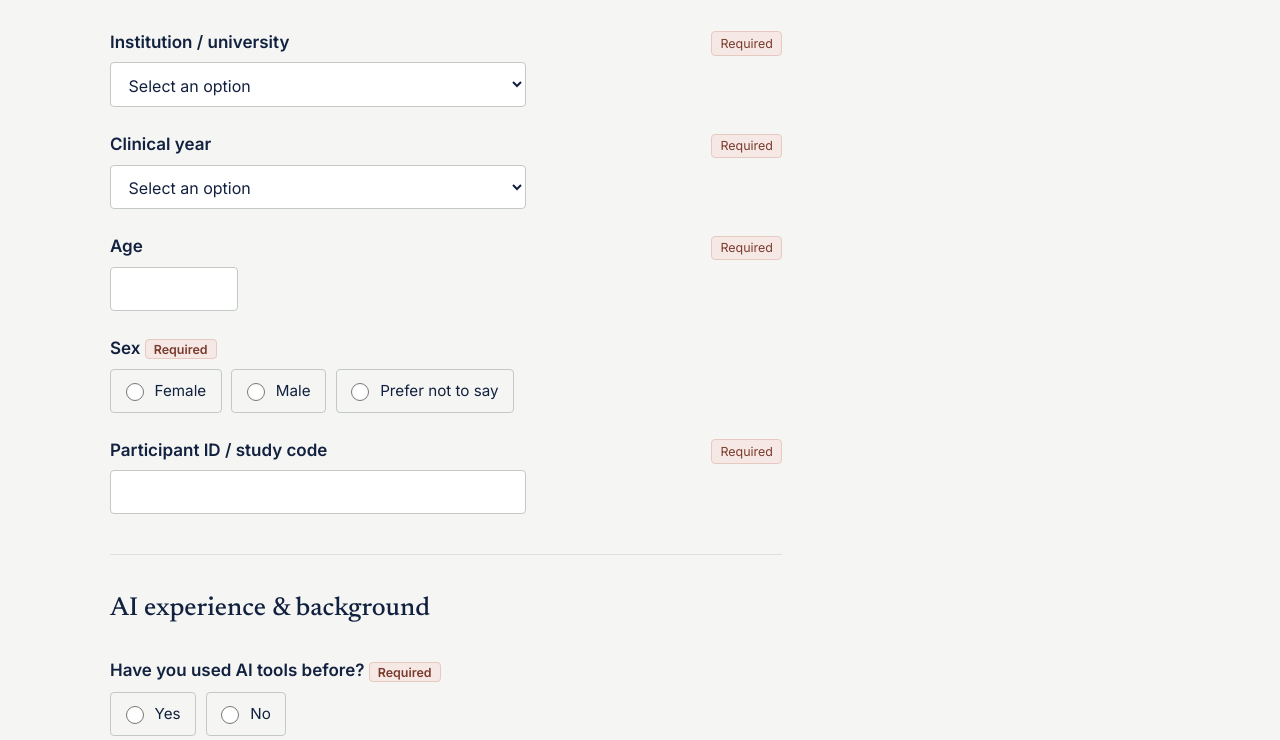
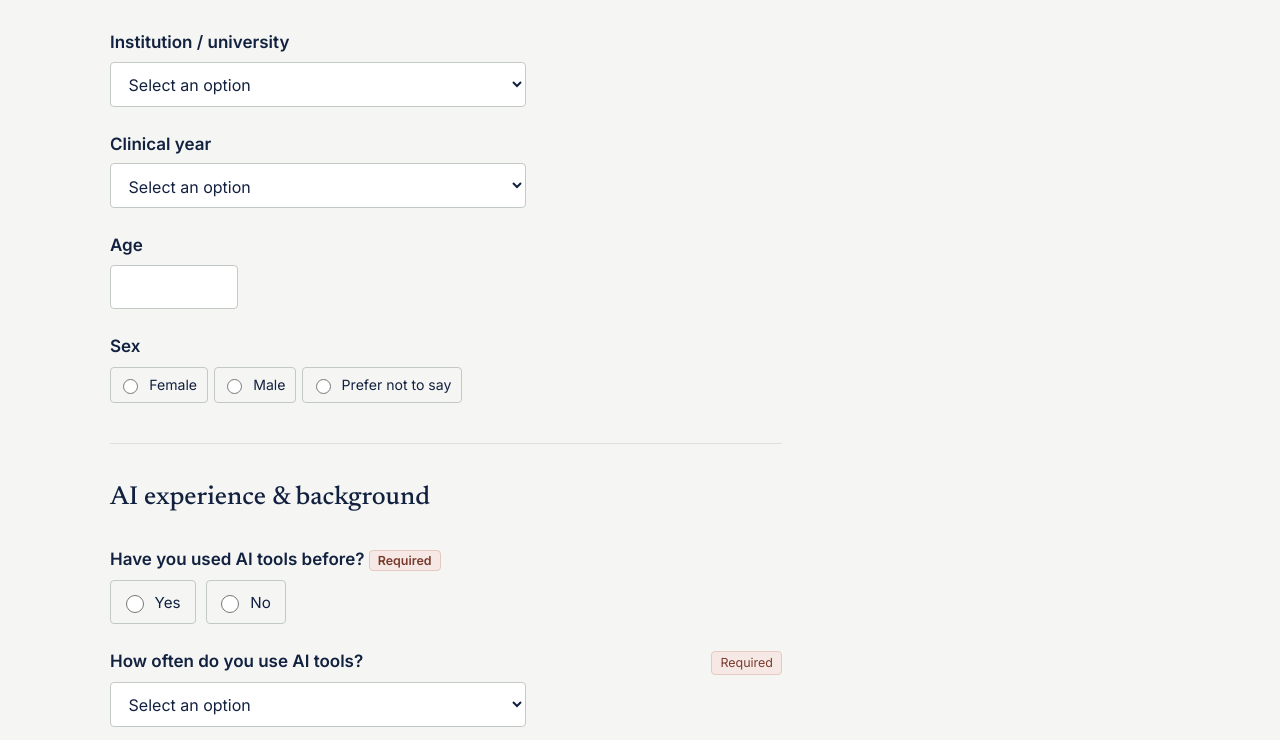
Before and after one commit to Tial0011/verifyai, a plain HTML site: page participant/entry.html in a window 1280 px wide. Shown: the part 357-1097 px from the top of the page. Drawn offline with Linux system fonts and the light colour scheme.

Commit message:
i did it

```diff
--- a/css/participant-entry.css
+++ b/css/participant-entry.css
@@ -217,6 +217,24 @@ textarea.field__control {
   flex-shrink: 0;
 }
 
+.choice-options--compact {
+  flex-wrap: nowrap;
+  gap: 0.4rem;
+}
+
+.choice-option--compact {
+  min-height: 36px;
+  padding: 0.3rem 0.6rem 0.3rem 0.45rem;
+  font-size: 0.88rem;
+  white-space: nowrap;
+  flex: 0 1 auto;
+}
+
+.choice-option--compact input {
+  width: 15px;
+  height: 15px;
+}
+
 /* Consent section ----------------------------------------------------------*/
 
 .consent-block {
--- a/js/participant/entry.js
+++ b/js/participant/entry.js
@@ -31,7 +31,6 @@ const FIELD_DEFS = [
   { wrapperId: "clinical-year-field", kind: "text", controlId: "clinical-year" },
   { wrapperId: "age-field", kind: "number", controlId: "age", min: 0, max: 120 },
   { wrapperId: "sex-field", kind: "radio", name: "sex" },
-  { wrapperId: "participant-code-field", kind: "text", controlId: "participant-code" },
   { wrapperId: "ai-exposure-field", kind: "radio", name: "ai-exposure" },
   { wrapperId: "ai-frequency-field", kind: "text", controlId: "ai-frequency" },
   { wrapperId: "ai-clinical-use-field", kind: "radio", name: "ai-clinical-use" },
--- a/participant/entry.html
+++ b/participant/entry.html
@@ -45,7 +45,6 @@
             <div class="field" id="institution-field" data-invalid="false">
               <div class="field__label-row">
                 <label class="field__label" for="institution">Institution / university</label>
-                <span class="field__tag field__tag--required">Required</span>
               </div>
               <select class="field__control" id="institution" name="institution" autocomplete="organization" required aria-describedby="institution-error">
                 <option value="">Select an option</option>
@@ -59,7 +58,6 @@
             <div class="field" id="clinical-year-field" data-invalid="false">
               <div class="field__label-row">
                 <label class="field__label" for="clinical-year">Clinical year</label>
-                <span class="field__tag field__tag--required">Required</span>
               </div>
               <select class="field__control" id="clinical-year" name="clinical-year" required aria-describedby="clinical-year-error">
                 <option value="">Select an option</option>
@@ -73,30 +71,20 @@
             <div class="field" id="age-field" data-invalid="false">
               <div class="field__label-row">
                 <label class="field__label" for="age">Age</label>
-                <span class="field__tag field__tag--required">Required</span>
               </div>
               <input class="field__control field__control--narrow" type="number" id="age" name="age" min="0" max="120" inputmode="numeric" required aria-describedby="age-error" />
               <p class="field__error" id="age-error">Please enter a valid age between 0 and 120.</p>
             </div>
 
             <fieldset class="field choice-fieldset" id="sex-field" data-invalid="false">
-              <legend>Sex <span class="field__tag field__tag--required">Required</span></legend>
-              <div class="choice-options" role="radiogroup" aria-label="Sex" aria-describedby="sex-error">
-                <label class="choice-option"><input type="radio" name="sex" value="female" required /> Female</label>
-                <label class="choice-option"><input type="radio" name="sex" value="male" required /> Male</label>
-                <label class="choice-option"><input type="radio" name="sex" value="prefer-not-to-say" required /> Prefer not to say</label>
+              <legend>Sex</legend>
+              <div class="choice-options choice-options--compact" role="radiogroup" aria-label="Sex" aria-describedby="sex-error">
+                <label class="choice-option choice-option--compact"><input type="radio" name="sex" value="female" required /> Female</label>
+                <label class="choice-option choice-option--compact"><input type="radio" name="sex" value="male" required /> Male</label>
+                <label class="choice-option choice-option--compact"><input type="radio" name="sex" value="prefer-not-to-say" required /> Prefer not to say</label>
               </div>
               <p class="field__error" id="sex-error">Please select an option.</p>
             </fieldset>
-
-            <div class="field" id="participant-code-field" data-invalid="false">
-              <div class="field__label-row">
-                <label class="field__label" for="participant-code">Participant ID / study code</label>
-                <span class="field__tag field__tag--required">Required</span>
-              </div>
-              <input class="field__control" type="text" id="participant-code" name="participant-code" autocomplete="off" required aria-describedby="participant-code-error" />
-              <p class="field__error" id="participant-code-error">Please enter your participant ID / study code.</p>
-            </div>
 
           </div>
         </section>
```
